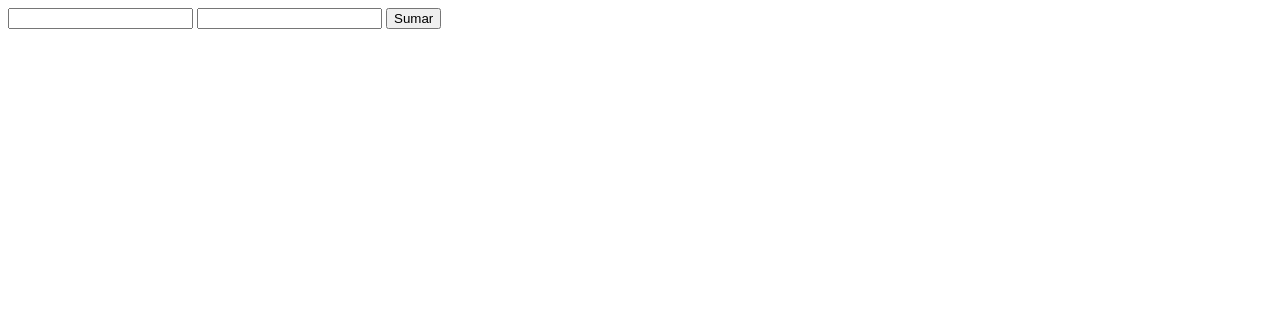
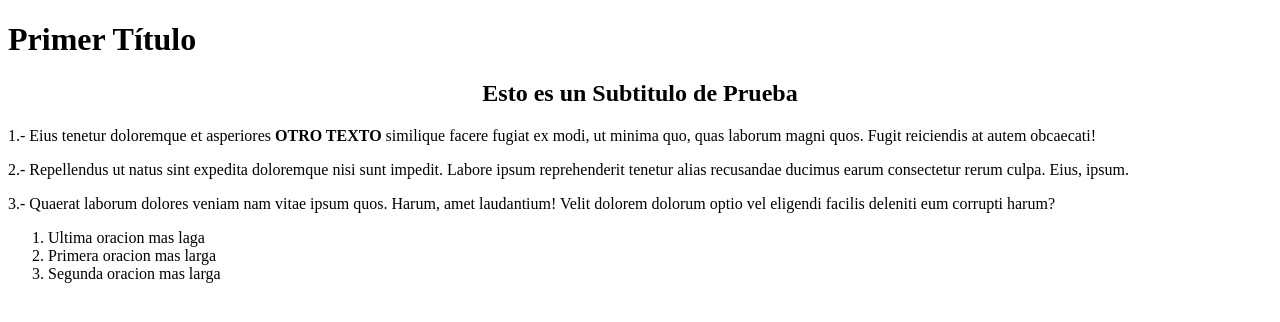
Before and after one commit to jac1968/web, a plain HTML site: page src/html/javascript.html in a window 1280 px wide. Drawn offline with Linux system fonts and the light colour scheme.

Commit message:
Trabajar con el DOM en JAVA SCRIPT

```diff
--- a/src/html/javascript.html
+++ b/src/html/javascript.html
@@ -3,18 +3,49 @@
 <head>
     <meta charset="UTF-8">
     <meta name="viewport" content="width=device-width, initial-scale=1.0">
-    <!-- <link rel="import" href="component.html"> -->
     <title>Document</title>
 </head>
 <body>
-    <form action="">
+
+    <h1 class="titulo1" id="t1">Primer Título</h1>
+    <div id="st"></div>
+    <p class="parrafo1" id="p1">1.- Eius tenetur doloremque et asperiores <b>OTRO TEXTO</b> similique facere fugiat ex modi, ut minima quo, quas laborum magni quos. Fugit reiciendis at autem obcaecati!</p>
+
+    <p class="parrafo2" id="p2">2.- Repellendus ut natus sint expedita doloremque nisi sunt impedit. Labore ipsum reprehenderit tenetur alias recusandae ducimus earum consectetur rerum culpa. Eius, ipsum.</p>
+
+    <p class="parrafo3" id="p2">3.- Quaerat laborum dolores veniam nam vitae ipsum quos. Harum, amet laudantium! Velit dolorem dolorum optio vel eligendi facilis deleniti eum corrupti harum?</p>
+    <ol id="lista">
+        <li> Primera oracion mas larga</li>
+        <li> Segunda oracion mas larga</li>
+    </ol>
+
+    <!-- <form action="">
         <input type="text" id="num1">
         <input type="text" id="num2">
         <input type="button" value="Sumar" onclick="alert( suma() );">
-    </form>
+    </form> -->
 
     <script>
-    // // var nombre;
+
+        var elemento = document.createElement("h2");
+        var textoele = document.createTextNode("Esto es un Subtitulo de Prueba");
+        elemento.appendChild(textoele);
+        elemento.setAttribute("align", "center");
+        document.getElementById("st").appendChild(elemento);
+
+        // otra practica
+        var ele = document.createElement("li"),
+            con = document.createTextNode("Ultima oracion mas laga");
+        ele.appendChild(con);
+        document.getElementById("lista").appendChild(ele);
+        var padre = document.getElementsByTagName("li")[0].parentNode;
+        var primerhijo = document.getElementsByTagName("li")[0];
+        padre.insertBefore(ele, primerhijo);
+
+
+    // var parrafo=document.getElementsByTagName("p");
+
+    // var nombre;
     // nombre = prompt("Ingresa tu nombre");
     // alert(nombre);
     // document.write(nombre);
@@ -22,12 +53,13 @@
     // document.write('vamos a probar "ESTO" para ver si funciona');
     // var amigos = ["nom 1", "nom 2", "nom 3", 9727801, 10437925];
 
-    var suma = function(n1, n2) {
-        var nume1 =parseInt(document.getElementById("num1").value);
-        var nume2 =parseInt(document.getElementById("num2").value);
-        var resul = nume1 + nume2;
-        return resul;
-    }
+    // var suma = function(n1, n2) {
+    //     var nume1 =parseInt(document.getElementById("num1").value);
+    //     var nume2 =parseInt(document.getElementById("num2").value);
+    //     var resul = nume1 + nume2;
+    //     return resul;
+    // }
+
     </script>
 </body>
 </html>
```
